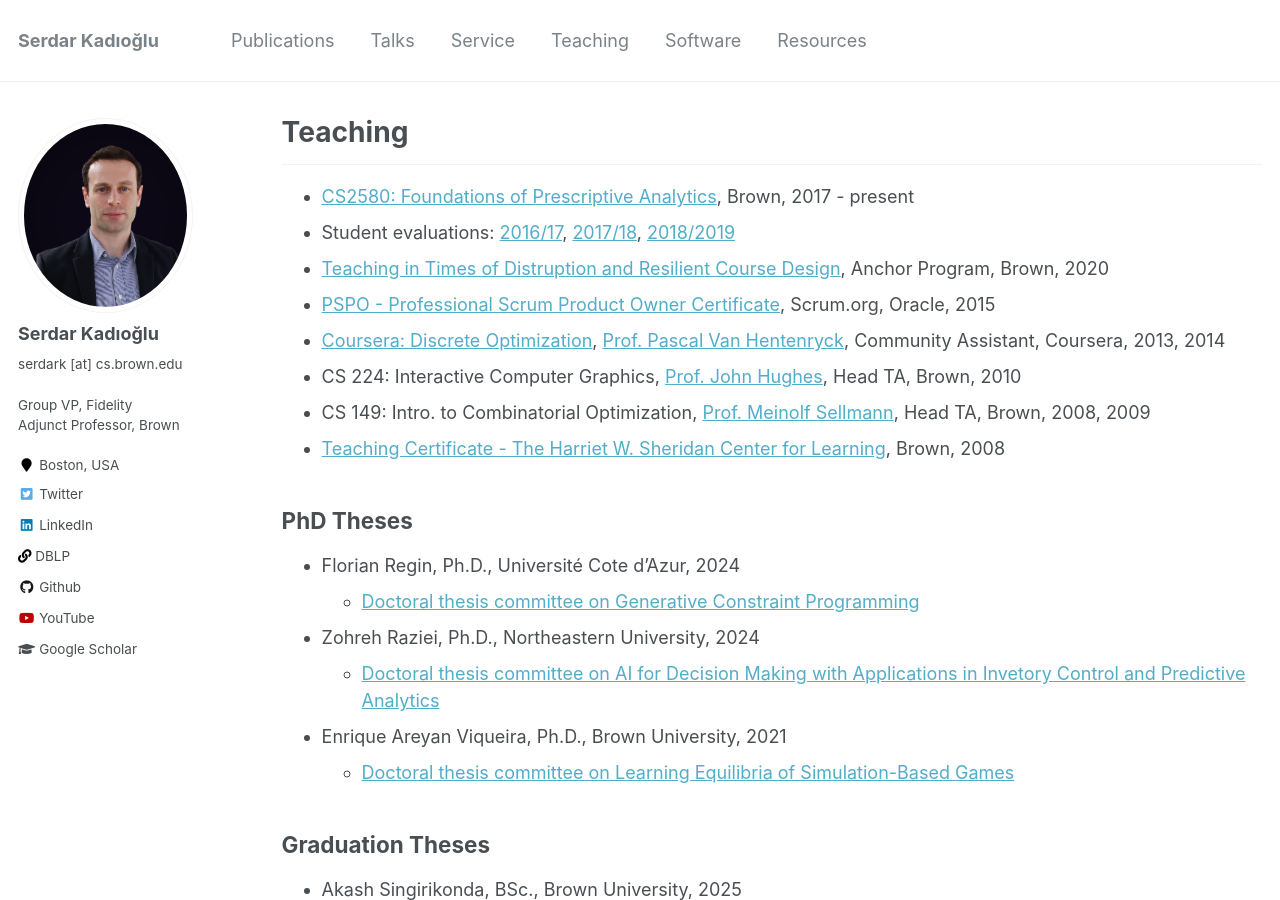
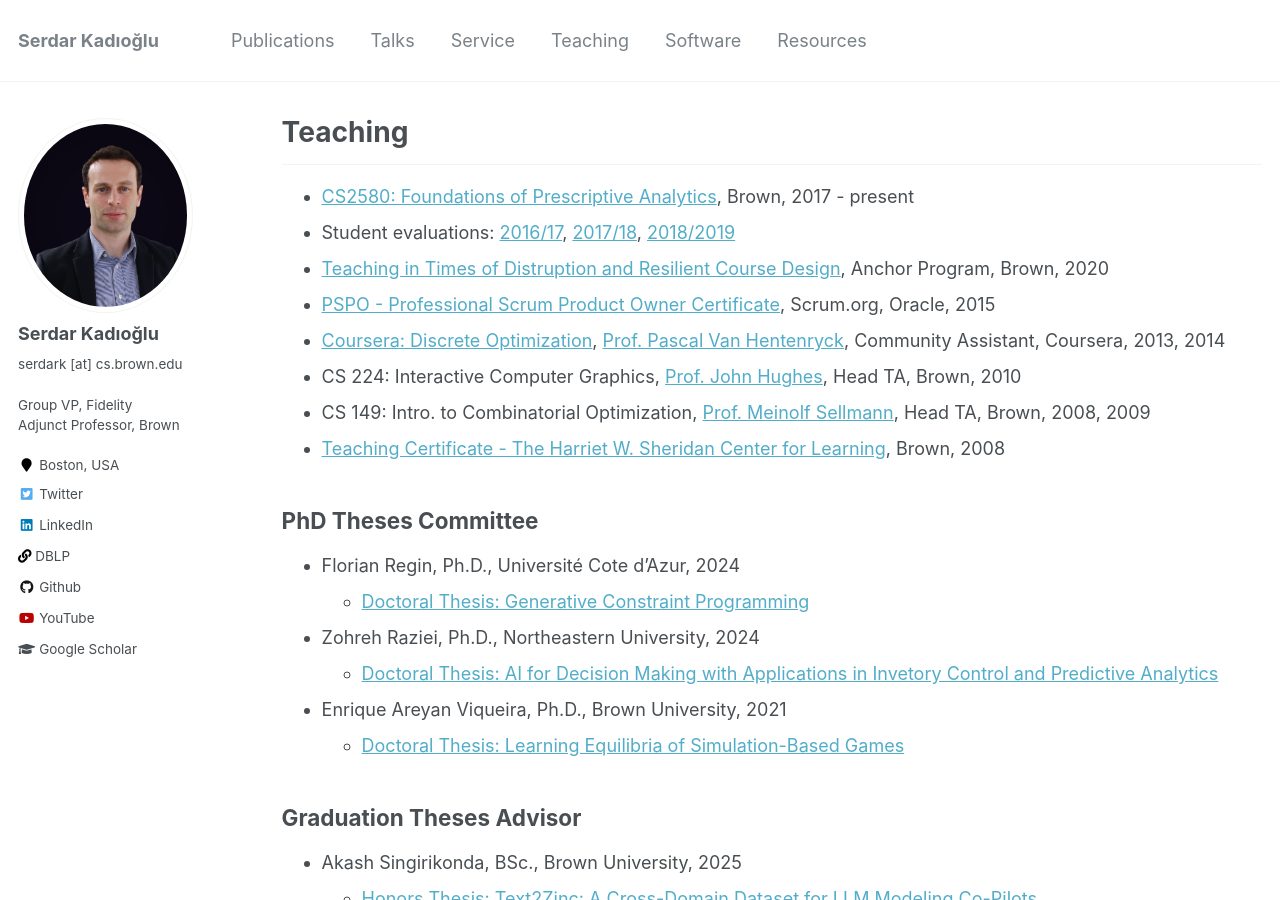
Before and after one commit to skadio/skadio.github.io, a Jekyll site: the page built from _pages/teaching.md, in a window 1280 px wide and 900 px high. Built offline with Jekyll 4.4.1, drawn with Linux system fonts in a browser that asks for light colours.

Commit message:
Update teaching.md

```diff
--- a/_pages/teaching.md
+++ b/_pages/teaching.md
@@ -16,15 +16,15 @@ author_profile: true
 - CS 149: Intro. to Combinatorial Optimization, [Prof. Meinolf Sellmann](https://en.wikipedia.org/wiki/Meinolf_Sellmann), Head TA, Brown, 2008, 2009
 - [Teaching Certificate - The Harriet W. Sheridan Center for Learning](https://www.brown.edu/about/administration/sheridan-center/), Brown, 2008
 
-## PhD Theses
+## PhD Theses Committee
 * Florian Regin, Ph.D., Université Cote d'Azur, 2024
-  * [Doctoral thesis committee on Generative Constraint Programming]()
+  * [Doctoral Thesis: Generative Constraint Programming](https://theses.hal.science/tel-04997072v1/document)
 * Zohreh Raziei, Ph.D., Northeastern University, 2024
-  * [Doctoral thesis committee on AI for Decision Making with Applications in Invetory Control and Predictive Analytics](https://repository.library.northeastern.edu/files/neu:ms35wj46m)
+  * [Doctoral Thesis: AI for Decision Making with Applications in Invetory Control and Predictive Analytics](https://repository.library.northeastern.edu/files/neu:ms35wj46m)
 * Enrique Areyan Viqueira, Ph.D., Brown University, 2021
-  * [Doctoral thesis committee on Learning Equilibria of Simulation-Based Games](https://cs.brown.edu/media/filer_public/56/40/56408eea-0a13-499d-816c-f756ed3633b8/areyanviqueiraenrique.pdf)
+  * [Doctoral Thesis: Learning Equilibria of Simulation-Based Games](https://cs.brown.edu/media/filer_public/56/40/56408eea-0a13-499d-816c-f756ed3633b8/areyanviqueiraenrique.pdf)
 
-## Graduation Theses
+## Graduation Theses Advisor
 * Akash Singirikonda, BSc., Brown University, 2025
   * [Honors Thesis: Text2Zinc: A Cross-Domain Dataset for LLM Modeling Co-Pilots]()
 * Shreyas Misra, BSc., Brown University, 2024
```
